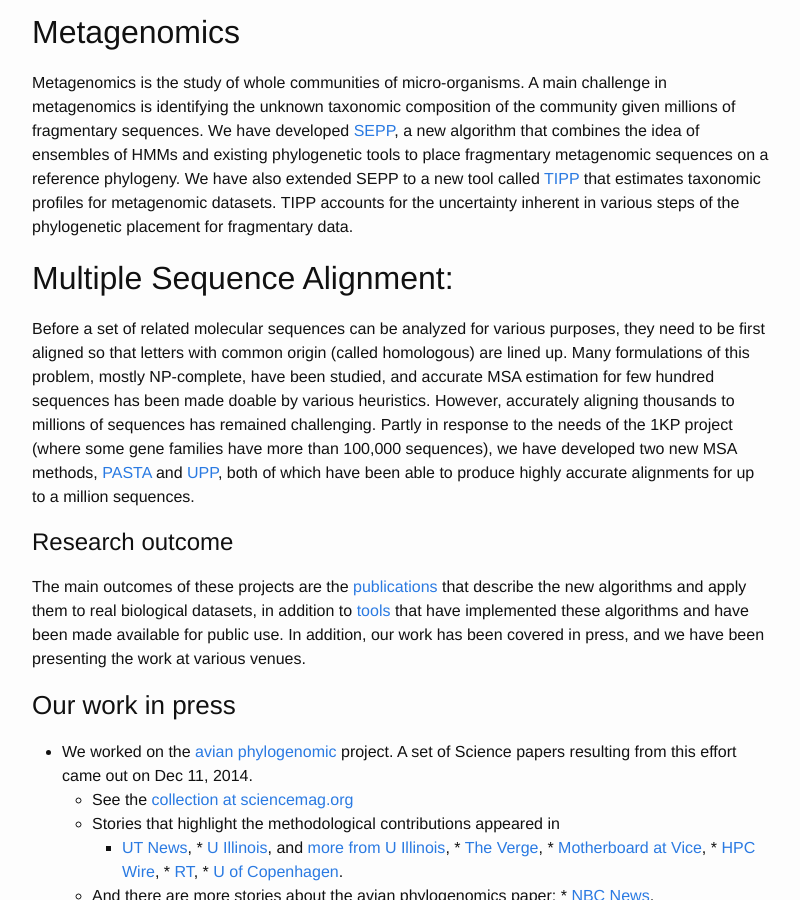
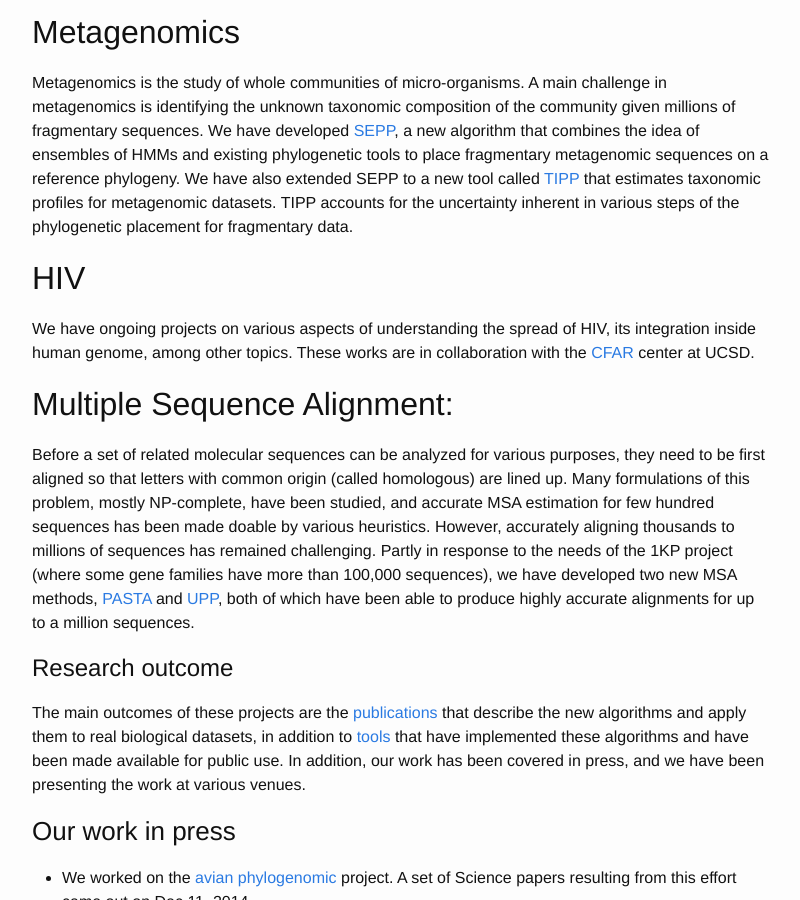
Before and after one commit to smirarab/website, a Jekyll site: the page built from research.md, in a window 1280 px wide and 900 px high, scrolled down 1362 px. Shown: the whole window, without its empty margins (238-1038 px from the left). Built offline with Jekyll 4.4.1, drawn with Linux system fonts in a browser that asks for light colours.

Commit message:
add cfar

```diff
--- a/research.md
+++ b/research.md
@@ -42,6 +42,10 @@ See the [MSA section](#msa) for more on this.
 
 Metagenomics is the study of whole communities of micro-organisms. A main challenge in metagenomics is identifying the unknown taxonomic composition of the community given millions of fragmentary sequences. We have developed [SEPP](https://github.com/smirarab/sepp), a new algorithm that combines the idea of ensembles of HMMs and existing phylogenetic tools to place fragmentary metagenomic sequences on a reference phylogeny. We have also extended SEPP to a new tool called [TIPP](https://github.com/smirarab/sepp/blob/master/README.TIPP.md) that estimates taxonomic profiles for metagenomic datasets. TIPP accounts for the uncertainty inherent in various steps of the phylogenetic placement for fragmentary data.
 
+
+## HIV
+
+We have ongoing projects on various aspects of understanding the spread of HIV, its integration inside human genome, among other topics. These works are in collaboration with the [CFAR](http://cfar.ucsd.edu/) center at UCSD.
 
 ## <a name="msa"></a> Multiple Sequence Alignment:
 
```
